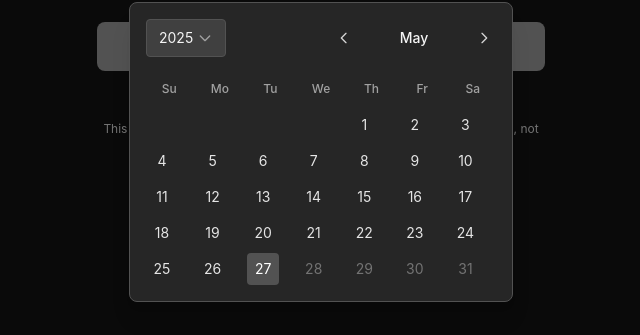
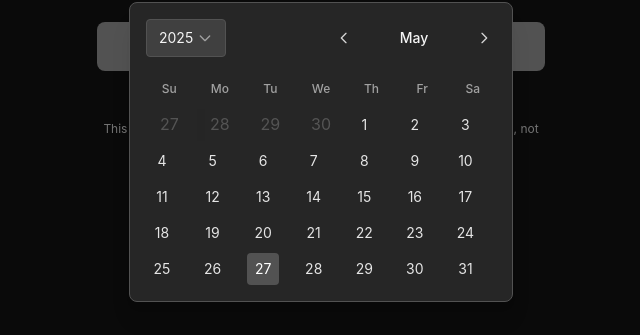
Before and after one commit to Xurify/ninetyyearhumanlife, a SvelteKit app: page / in a window 1280 px wide. Both pictures are taken after a click on the button "Open calendar". Shown: the part 451-786 px from the top of the page, without its empty margins (319-959 px from the left). Built offline with nearby package versions, Linux system fonts and the light colour scheme.

Commit message:
Store state of last selected date in CustomCalendar

```diff
--- a/src/components/BirthDateInput.svelte
+++ b/src/components/BirthDateInput.svelte
@@ -108,7 +108,7 @@
 
 				{#if showCalendar}
 					<div class="absolute top-full left-0 right-0 z-50 mt-1">
-						<CustomCalendar on:select={handleDateSelect} />
+						<CustomCalendar selectedDate={selectedDate} on:select={handleDateSelect} />
 					</div>
 				{/if}
 			</div>
--- a/src/components/CustomCalendar.svelte
+++ b/src/components/CustomCalendar.svelte
@@ -1,12 +1,20 @@
 <script lang="ts">
 	import { createEventDispatcher } from 'svelte';
 	import CustomDropdown from './CustomDropdown.svelte';
+
+	export let selectedDate: Date | null = null;
 
 	const dispatch = createEventDispatcher<{ select: Date }>();
 
 	let selectedYear = new Date().getFullYear();
 	let selectedMonth = new Date().getMonth();
 	let selectedDay: number | null = null;
+
+	$: if (selectedDate) {
+		selectedYear = selectedDate.getFullYear();
+		selectedMonth = selectedDate.getMonth();
+		selectedDay = selectedDate.getDate();
+	}
 
 	const months = [
 		'January', 'February', 'March', 'April', 'May', 'June',
@@ -64,7 +72,6 @@
 </script>
 
 <div class="w-full max-w-sm mx-auto bg-neutral-800 rounded-lg border border-neutral-600 p-3 sm:p-4 shadow-xl">
-	<!-- Year and Month Selectors -->
 	<div class="flex flex-col sm:flex-row items-center justify-between gap-3 sm:gap-0 mb-4">
 		<div class="w-full sm:w-20">
 			<CustomDropdown
@@ -102,9 +109,7 @@
 		</div>
 	</div>
 
-	<!-- Calendar Grid -->
 	<div class="grid grid-cols-7 gap-1 sm:gap-1">
-		<!-- Day Headers -->
 		{#each ['Su', 'Mo', 'Tu', 'We', 'Th', 'Fr', 'Sa'] as day}
 			<div class="text-center text-xs sm:text-xs text-neutral-400 py-2 font-medium">
 				{day}
@@ -112,23 +117,25 @@
 		{/each}
 
 		<!-- Empty cells for days before month starts -->
-		{#each Array(firstDayOfMonth) as _}
-			<div class="h-8 sm:h-8"></div>
+		{#each Array(firstDayOfMonth) as _, i}
+			{@const prevMonth = selectedMonth === 0 ? 11 : selectedMonth - 1}
+			{@const prevYear = selectedMonth === 0 ? selectedYear - 1 : selectedYear}
+			{@const daysInPrevMonth = new Date(prevYear, prevMonth + 1, 0).getDate()}
+			{@const day = daysInPrevMonth - firstDayOfMonth + i + 1}
+			<div class="h-8 sm:h-8 flex items-center justify-center text-neutral-500 bg-neutral-800 opacity-60 select-none">
+				{day}
+			</div>
 		{/each}
 
-		<!-- Days of the month -->
 		{#each Array(daysInMonth) as _, i}
 			{@const day = i + 1}
 			<button
 				on:click={() => selectDate(day)}
-				disabled={isFutureDate(day)}
 				class="h-8 w-8 sm:h-8 sm:w-8 text-xs sm:text-sm rounded transition-all duration-200 flex items-center justify-center touch-manipulation
 					{selectedDay === day
 						? 'bg-white text-neutral-900 font-medium'
 						: isToday(day)
 						? 'bg-neutral-600 text-white'
-						: isFutureDate(day)
-						? 'text-neutral-500 cursor-not-allowed'
 						: 'text-neutral-200 hover:bg-neutral-700'
 					}"
 			>
@@ -136,10 +143,4 @@
 			</button>
 		{/each}
 	</div>
-
-	{#if selectedDay}
-		<div class="mt-4 text-center text-sm text-neutral-400">
-			Selected: {months[selectedMonth]} {selectedDay}, {selectedYear}
-		</div>
-	{/if}
 </div>
```
